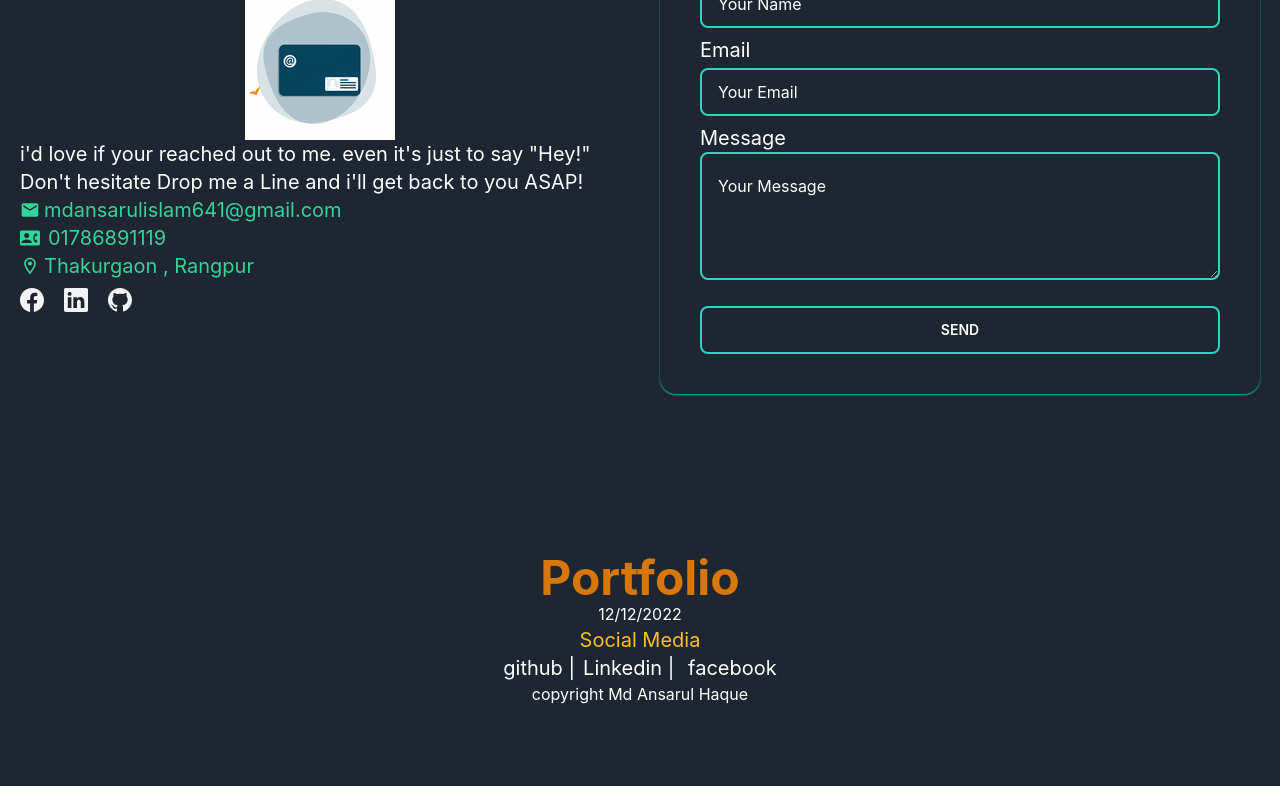
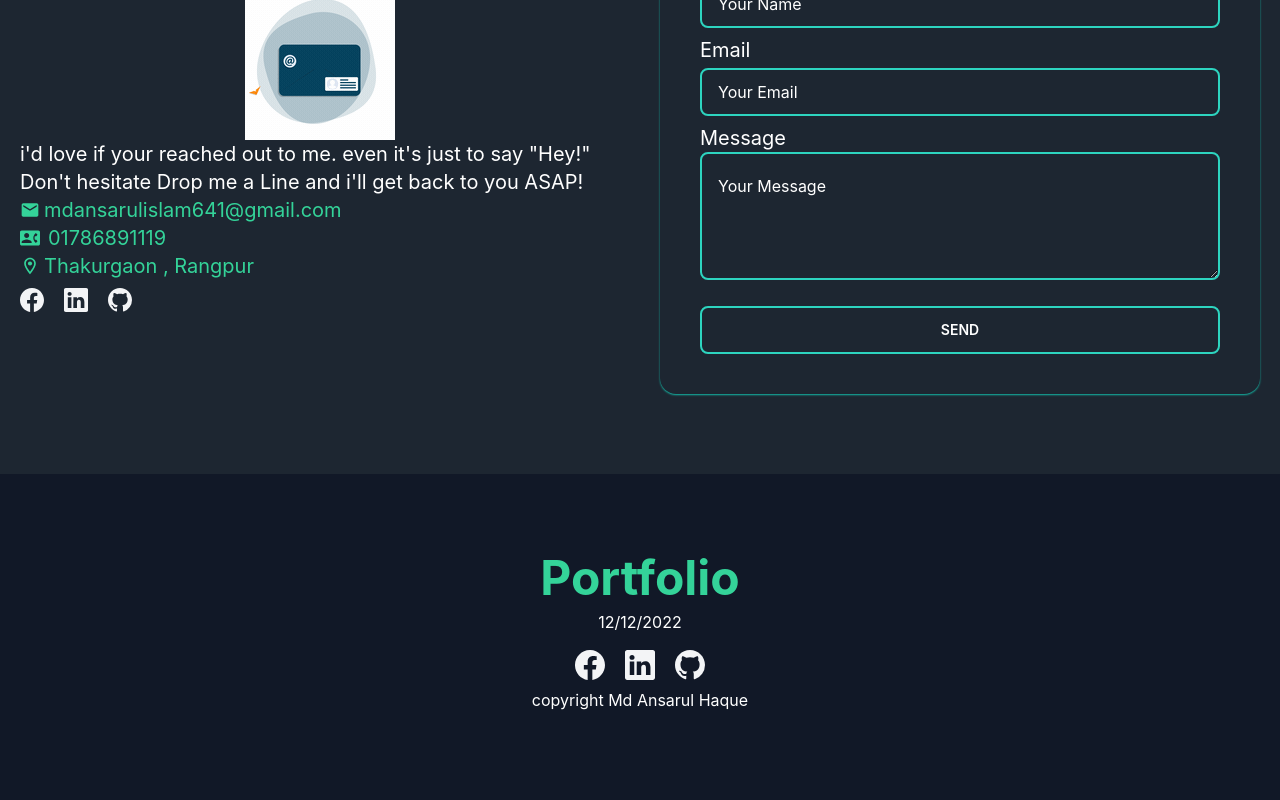
Before and after one commit to mdansarulislam641/myPortfolio, a React (Create React App) app: page / in a window 1280 px wide. Shown: the part 4067-4867 px from the top of the page. Built offline with nearby package versions, Linux system fonts and the light colour scheme.

Commit message:
footer change

```diff
--- a/src/Components/Footer.js
+++ b/src/Components/Footer.js
@@ -1,18 +1,26 @@
 import React from 'react';
+import { BsFacebook, BsGithub, BsLinkedin } from 'react-icons/bs';
 
 const Footer = () => {
     return (
-        <footer className='bgg py-20 text-center' >
+        <footer className='bg-gray-900 py-20 text-center' >
            <div className='max-w-screen-xl mx-auto'>
-           <h2 className='text-amber-600 text-5xl text-extrabold font-bold'><a href="#home">Portfolio</a></h2>
+           <h2 className='text-color text-5xl text-extrabold font-bold'><a href="#home">Portfolio</a></h2>
 
-           <p className='text-white'>12/12/2022</p>
+           <p className='text-white my-2'>12/12/2022</p>
            <div>
-            <h2 className='text-xl text-amber-400'>Social Media</h2>
-           <a className='text-xl hover:text-amber-500  text-white link link-hover' href="https://github.com/mdansarulislam641">github |</a>
-                   <a className='text-xl  hover:text-amber-500 mx-2 text-white link link-hover' href="https://www.linkedin.com/in/md-ansarul-haque/">Linkedin |</a>
-                   <a className='text-xl  hover:text-amber-500 text-white link link-hover' href="https://www.linkedin.com/in/md-ansarul-haque/"> facebook</a>
-                   <p className='text-white'>  copyright Md Ansarul Haque</p>
+            <div className="flex justify-center gap-5 pt-2 z-40">
+              <a href="https://www.facebook.com/md.ansarulislam.641" target="_blank" rel="noopener noreferrer"> <BsFacebook size={30} className=" text-gray-100 cursor-pointer" /></a>
+
+              <a href="https://www.linkedin.com/in/md-ansarul-haque/" target="_blank" rel="noopener noreferrer">
+              <BsLinkedin size={30} className=" text-gray-100 cursor-pointer"/>
+              </a>
+              <a href="https://github.com/mdansarulislam641" target="_blank" rel="noopener noreferrer">
+              <BsGithub size={30} className=" text-gray-100 cursor-pointer"/>
+              </a>
+
+            </div>
+                   <p className='text-white my-2'>  copyright Md Ansarul Haque</p>
            </div>
            </div>
         </footer>
```
